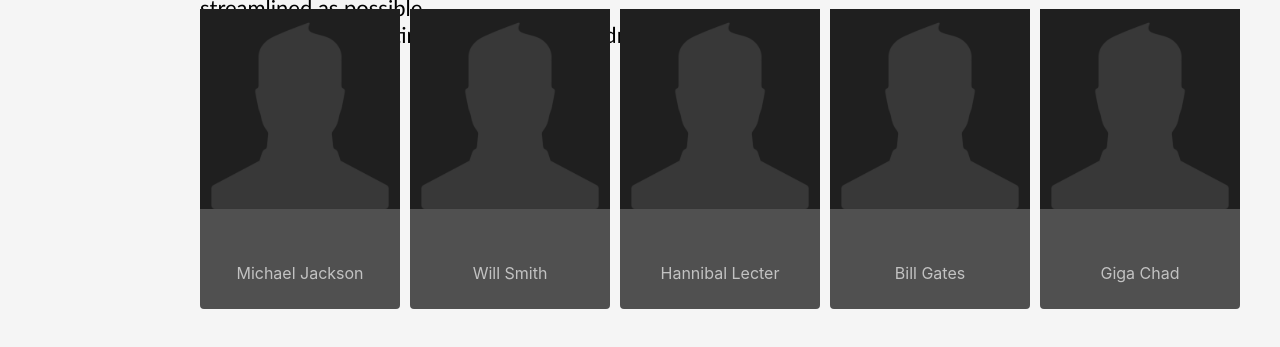
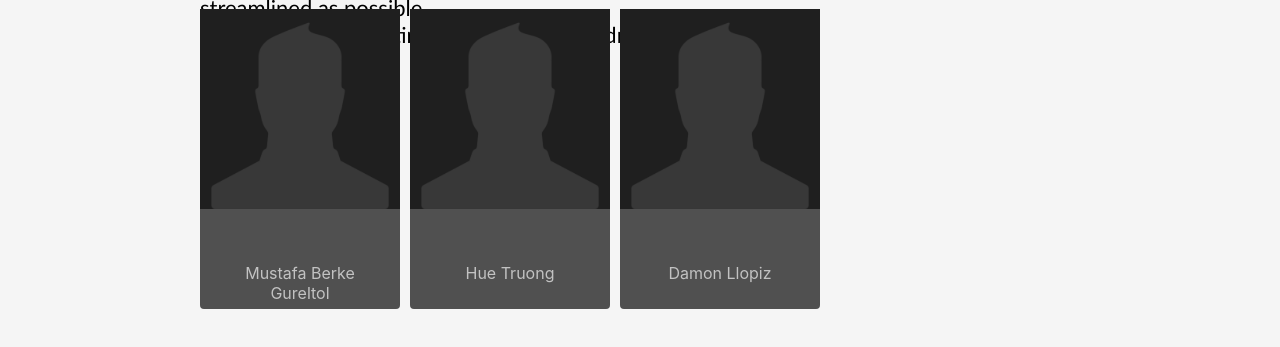
Before and after one commit to hue-truong/326-04-lumberjacks, a website: page frontend/html/aboutus.html in a window 1280 px wide. Shown: the part 551-898 px from the top of the page. Drawn offline with Linux system fonts and the light colour scheme.

Commit message:
Edited About Us page

```diff
--- a/frontend/html/aboutus.html
+++ b/frontend/html/aboutus.html
@@ -39,25 +39,17 @@
 
             <div class="grid-item">
                 <img class="img" alt="michael-jackson" src="/media/profile_pic_vertical.jpg" />
-                <div class="jobtitle"><a href="jobs.html" class="jobtitle">Michael Jackson</a></div>
+                <div class="jobtitle"><a href="jobs.html" class="jobtitle">Mustafa Berke Gureltol</a></div>
             </div>
             <div class="grid-item">
                 <img class="img" alt="will-smith" src="/media/profile_pic_vertical.jpg" />
-                    <div class=" jobtitle"><a href="jobs.html" class="jobtitle">Will Smith</a>
+                    <div class=" jobtitle"><a href="jobs.html" class="jobtitle">Hue Truong</a>
             </div>
         </div>
         <div class="grid-item">
             <img class="img" alt="hannibal-lecter" src="/media/profile_pic_vertical.jpg" />
-                    <div class=" jobtitle"><a href="jobs.html" class="jobtitle">Hannibal Lecter</a></div>
+                    <div class=" jobtitle"><a href="jobs.html" class="jobtitle">Damon Llopiz</a></div>
                 </div>
-        <div class="grid-item">
-            <img class="img" alt="bill-gates" src="/media/profile_pic_vertical.jpg" />
-            <div class=" jobtitle"><a href="jobs.html" class="jobtitle">Bill Gates</a></div>
-        </div>
-        <div class="grid-item">
-            <img class="img" alt="giga-chad" src="/media/profile_pic_vertical.jpg" />
-            <div class=" jobtitle"><a href="aboutus.html" class="jobtitle">Giga Chad</a></div>
-        </div>
     </div>
 
 
```
